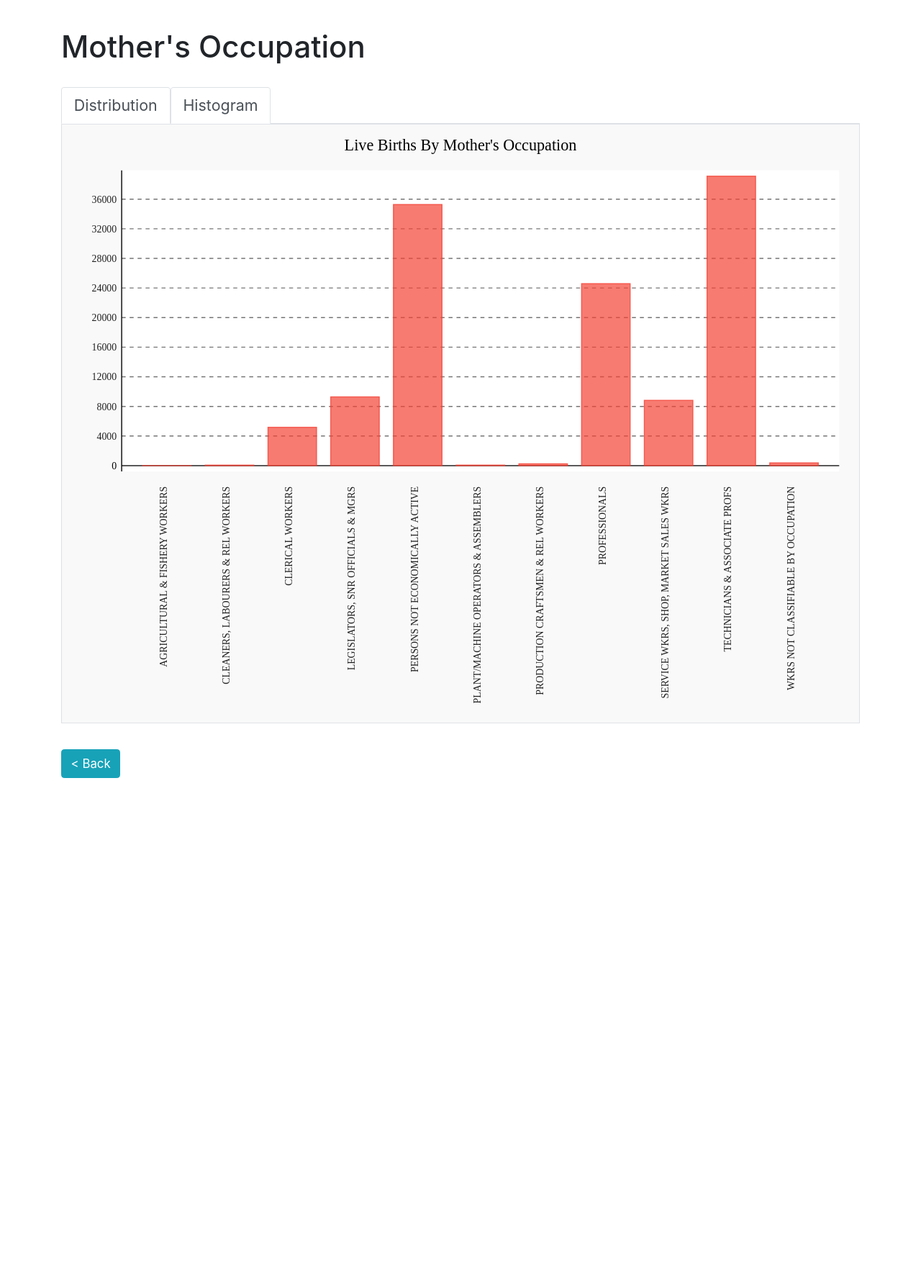
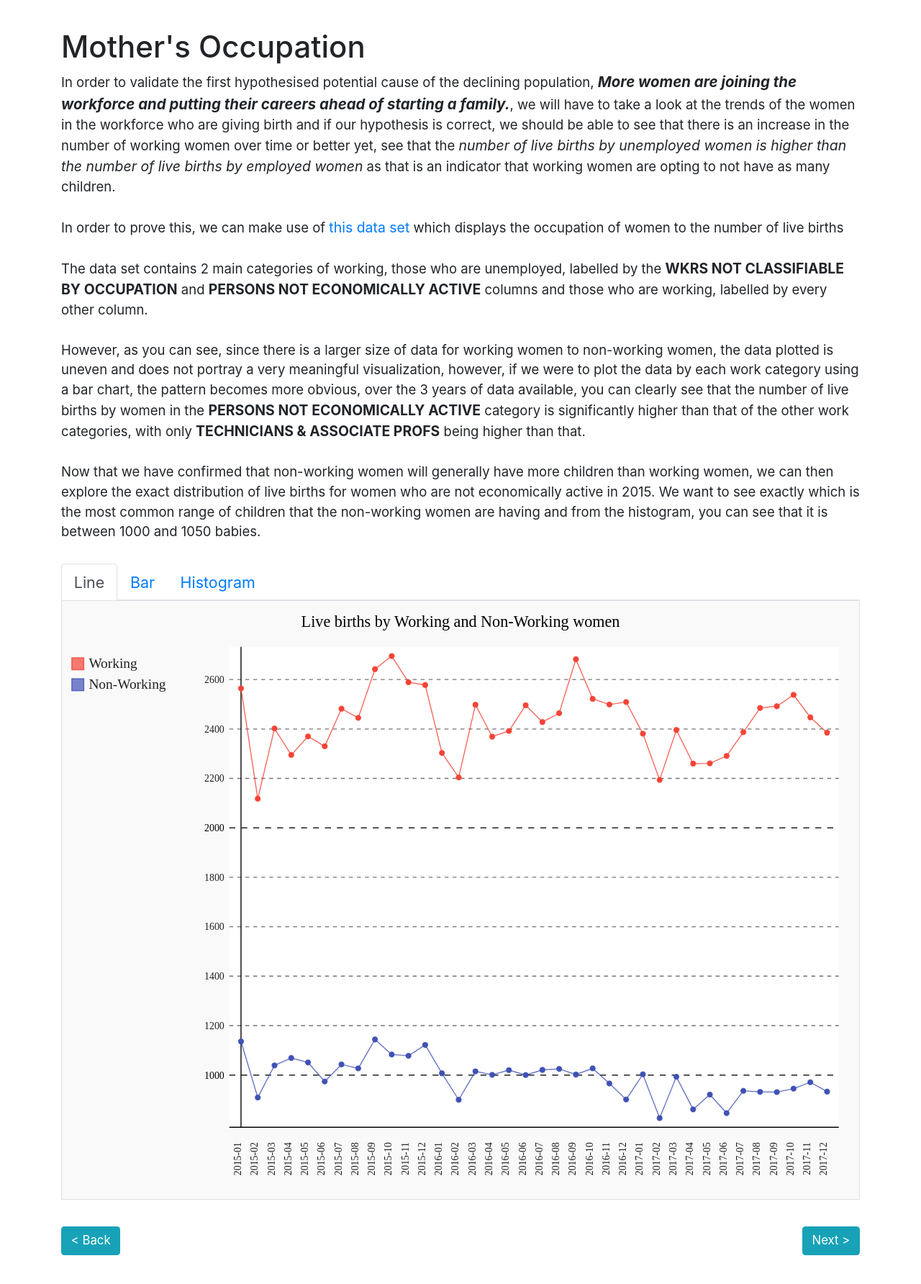
Before and after one commit to woojiahao/pds-analysis, a Flask app: page /occupation in a window 1280 px wide. Shown: the part 64-1848 px from the top of the page at 72% size. Before the commit the page ends 1145 px from the top, so only its background shows below. Run offline with Flask 2, Linux system fonts and the light colour scheme; parts of the project's set-up code (start-up, migrations or seed data) failed here and were passed over; some libraries are stand-ins or nearby versions; some web fonts are replaced.

Commit message:
completed the mother's occupation screen

```diff
--- a/app/__init__.py
+++ b/app/__init__.py
@@ -5,6 +5,7 @@ from config import Config
 from plotting.enrolment import Enrolment, Genders
 from plotting.enrolment_live_birth import EnrolmentLiveBirth
 from plotting.live_birth_rates import LiveBirthRate
+from plotting.occupation import Occupation, Jobs
 
 app = Flask(__name__)
 app.config['TEMPLATES_AUTO_RELOAD'] = True
@@ -25,4 +26,9 @@ correlation = EnrolmentLiveBirth(db.engine)
 correlation.plot_wrong_scatter()
 correlation.plot_right_scatter()
 
+occupation = Occupation(db.engine)
+occupation.plot_line_graph()
+occupation.plot_histogram(Jobs.UNEMPLOYED, 2015)
+occupation.plot_bar_graph()
+
 from app import routes
--- a/app/routes.py
+++ b/app/routes.py
@@ -57,12 +57,22 @@ def causes():
 		next=url_for('occupation')
 	)
 
+
 @app.route('/occupation')
 def occupation():
 	return render_template(
 		'occupation.html',
 		page='Mother\'s Occupation',
-		back=url_for('causes'))
+		back=url_for('causes'),
+		next=url_for('cost_of_living'))
+
+
+@app.route('/cost_of_living')
+def cost_of_living():
+	return render_template(
+		'cost_of_living.html',
+		page='Cost of living',
+		back=url_for('occupation'))
 
 
 @app.route('/setup')
--- a/app/templates/base.html
+++ b/app/templates/base.html
@@ -65,7 +65,9 @@
 				<a class="dropdown-item"
 				   href="{{ url_for('causes') }}">Potential causes of declining population</a>
 				<a class="dropdown-item"
-				   href="{{ url_for('occupation') }}">Mother's Occupation</a>
+				   href="{{ url_for('occupation') }}">Mother's occupation</a>
+				<a class="dropdown-item"
+				   href="{{ url_for('cost_of_living') }}">Cost of living</a>
 			</div>
 		</li>
 		<li class="nav-item">
--- /dev/null
+++ b/app/templates/cost_of_living.html
@@ -0,0 +1,4 @@
+{% extends 'base.html' %}
+{% block content %}
+	<p>Hello world</p>
+{% endblock %}
--- a/app/templates/occupation.html
+++ b/app/templates/occupation.html
@@ -1,28 +1,70 @@
 {% extends 'base.html' %}
 {% block content %}
 	<p>
-
+		In order to validate the first hypothesised potential cause of the declining population,
+		<strong><em>More women are joining the workforce and putting their careers ahead of starting a
+			family.</em></strong>, we will have to take a look at the trends of the women in the workforce who are
+		giving birth and if our hypothesis is correct, we should be able to see that there is an increase in the
+		number of working women over time or better yet, see that the <em>number of live births by unemployed
+		women is higher than the number of live births by employed women</em> as that is an indicator that
+		working women are opting to not have as many children.
+		<br>
+		<br>
+		In order to prove this, we can make use of <a
+			href="https://data.gov.sg/dataset/live-births-by-occupation-of-mother-and-birth-order"
+			target="_blank">this data set</a> which displays the occupation of women to the number of live births
+		<br>
+		<br>
+		The data set contains 2 main categories of working, those who are unemployed, labelled by the
+		<strong>WKRS NOT CLASSIFIABLE BY OCCUPATION</strong> and <strong>PERSONS NOT ECONOMICALLY ACTIVE</strong>
+		columns and those who are working, labelled by every other column.
+		<br>
+		<br>
+		However, as you can see, since there is a larger size of data for working women to non-working women, the
+		data plotted is uneven and does not portray a very meaningful visualization, however, if we were to plot
+		the data by each work category using a bar chart, the pattern becomes more obvious, over the 3 years of
+		data available, you can clearly see that the number of live births by women in the
+		<strong>PERSONS NOT ECONOMICALLY ACTIVE</strong> category is significantly higher than that of the other
+		work categories, with only <strong>TECHNICIANS & ASSOCIATE PROFS</strong> being higher than that.
+		<br>
+		<br>
+		Now that we have confirmed that non-working women will generally have more children than working women,
+		we can then explore the exact distribution of live births for women who are not economically active in
+		2015. We want to see exactly which is the most common range of children that the non-working women are
+		having and from the histogram, you can see that it is between 1000 and 1050 babies.
 	</p>
 {% endblock %}
 {% block gallery %}
 	<div class="gallery">
 		<ul class="nav nav-tabs">
 			<li class="nav-item">
-				<a onclick="switchPlots('distribution')"
-				   id="distribution-tab"
+				<a onclick="switchPlots('line')"
+				   id="line-tab"
 				   class="nav-link active"
-				   href="#">Distribution</a>
+				   href="#">Line</a>
+			</li>
+			<li class="nav-item">
+				<a onclick="switchPlots('bar')"
+				   id="bar-tab"
+				   class="nav-link"
+				   href="#">Bar</a>
 			</li>
 			<li class="nav-item">
 				<a onclick="switchPlots('histogram')"
 				   id="histogram-tab"
-				   class="nav-link active"
+				   class="nav-link"
 				   href="#">Histogram</a>
 			</li>
 		</ul>
 		<div class="charts">
 			<figure class="border plot"
-					id="distribution">
+					id="line">
+				<embed type="image/svg+xml"
+					   src="{{ url_for('static', filename='images/plots/working_non_working_live_births.svg') }}"/>
+			</figure>
+			<figure class="border plot"
+					id="bar"
+					style="display: none;">
 				<embed type="image/svg+xml"
 					   src="{{ url_for('static', filename='images/plots/occupation_bar.svg') }}"/>
 			</figure>
```
Also changed, not shown: plotting/occupation.py (+26 -2 lines), app/static/images/plots/correlation_enrolment_live_birth_right.svg, app/static/images/plots/correlation_enrolment_live_birth_wrong.svg, app/static/images/plots/enrolment_both.svg, app/static/images/plots/enrolment_female.svg, app/static/images/plots/enrolment_male.svg, app/static/images/plots/live_birth_bar.svg, app/static/images/plots/live_birth_line.svg, app/static/images/plots/occupation_bar.svg, app/static/images/plots/occupation_histogram_PERSONS NOT ECONOMICALLY ACTIVE_2015.svg, app/static/images/plots/working_non_working_live_births.svg (added).
